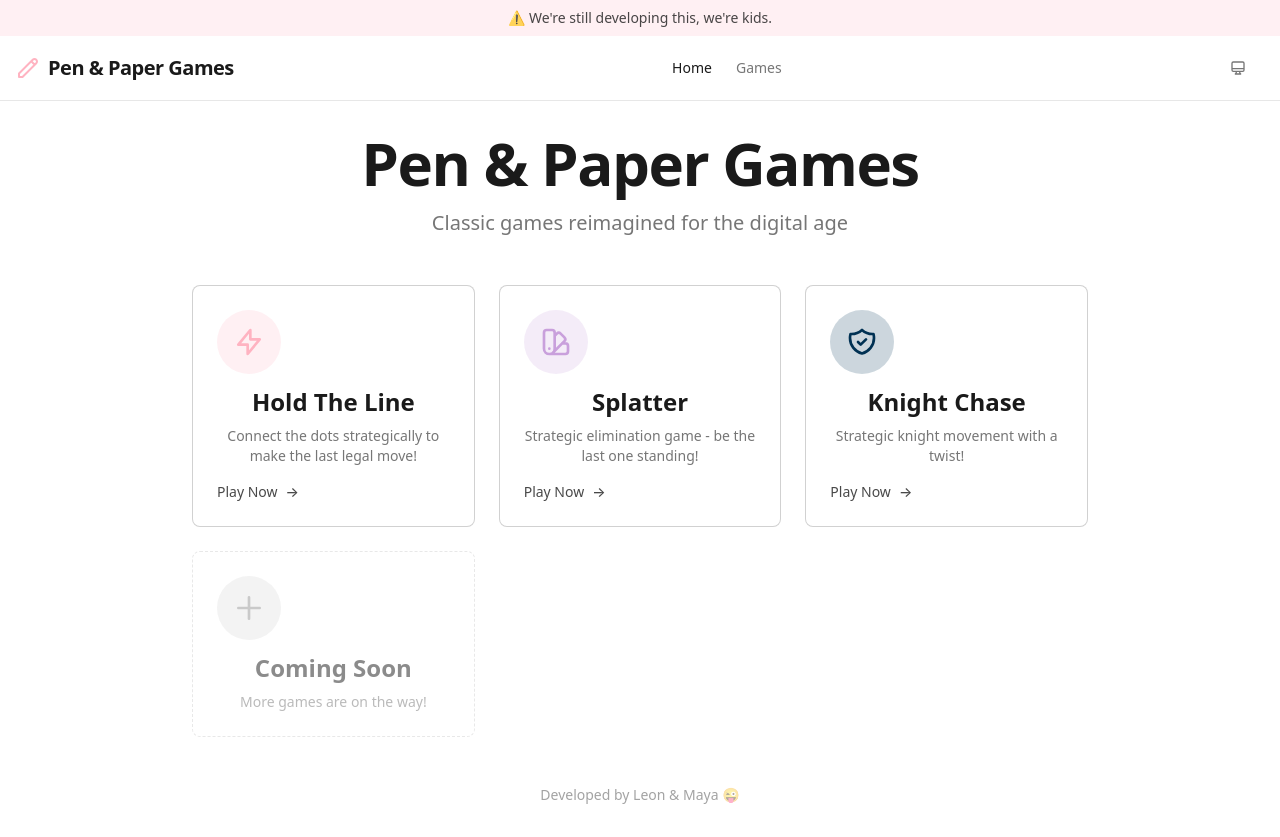
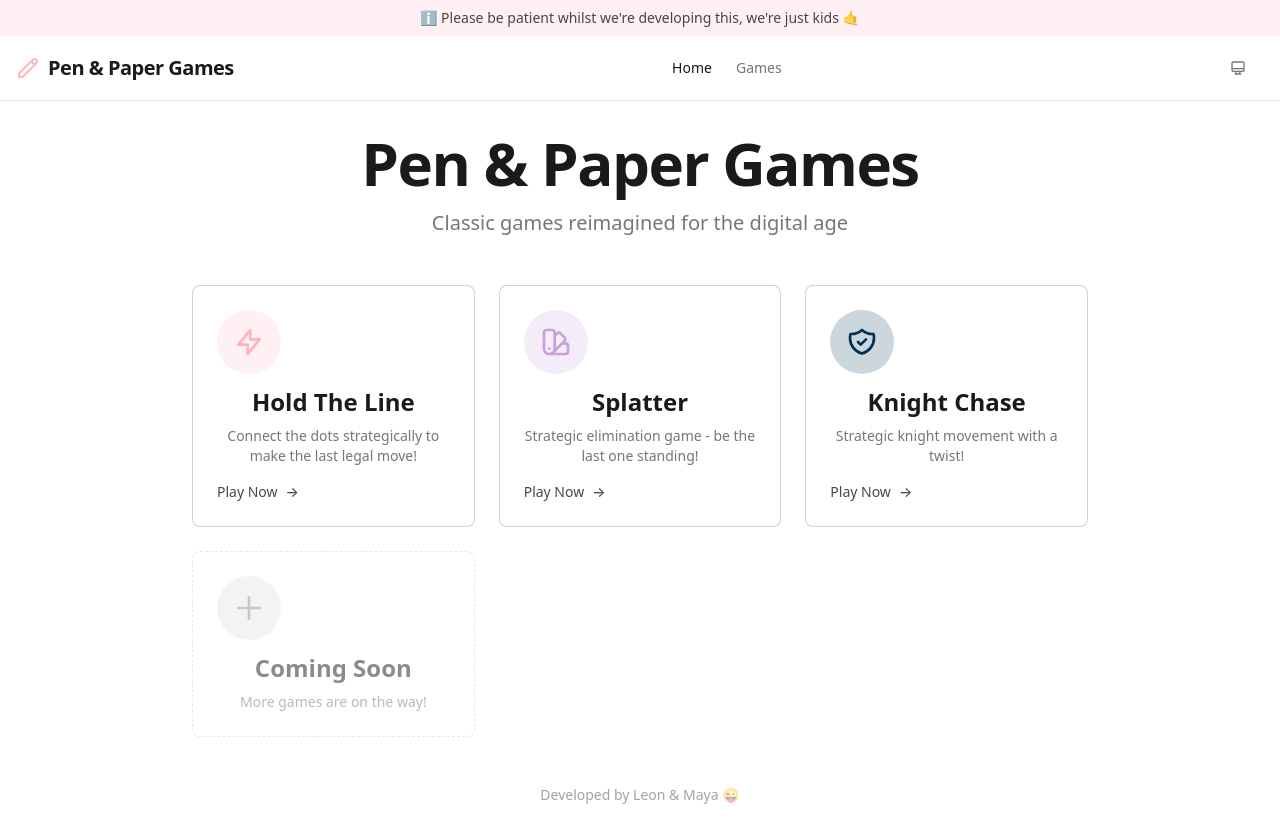
Before and after one commit to bzadeh9/pen-and-paper-games, a Next.js app in the folder apps/web/: page / in a window 1280 px wide. Built offline with nearby package versions, Linux system fonts and the light colour scheme.

Commit message:
Update header.tsx

```diff
--- a/apps/web/components/header.tsx
+++ b/apps/web/components/header.tsx
@@ -20,7 +20,7 @@ export function Header() {
       {/* Early Development Disclaimer Banner */}
       <div className="w-full bg-cherry-blossom/20 py-2 text-center">
         <p className="text-sm font-medium text-foreground/80">
-          ⚠️ We&apos;re still developing this, we&apos;re kids.
+          ℹ️ Please be patient whilst we&apos;re developing this, we&apos;re just kids 🤙
         </p>
       </div>
       <header className="sticky top-0 z-50 w-full border-b border-foreground/10 bg-background/95 backdrop-blur supports-[backdrop-filter]:bg-background/60">
```
